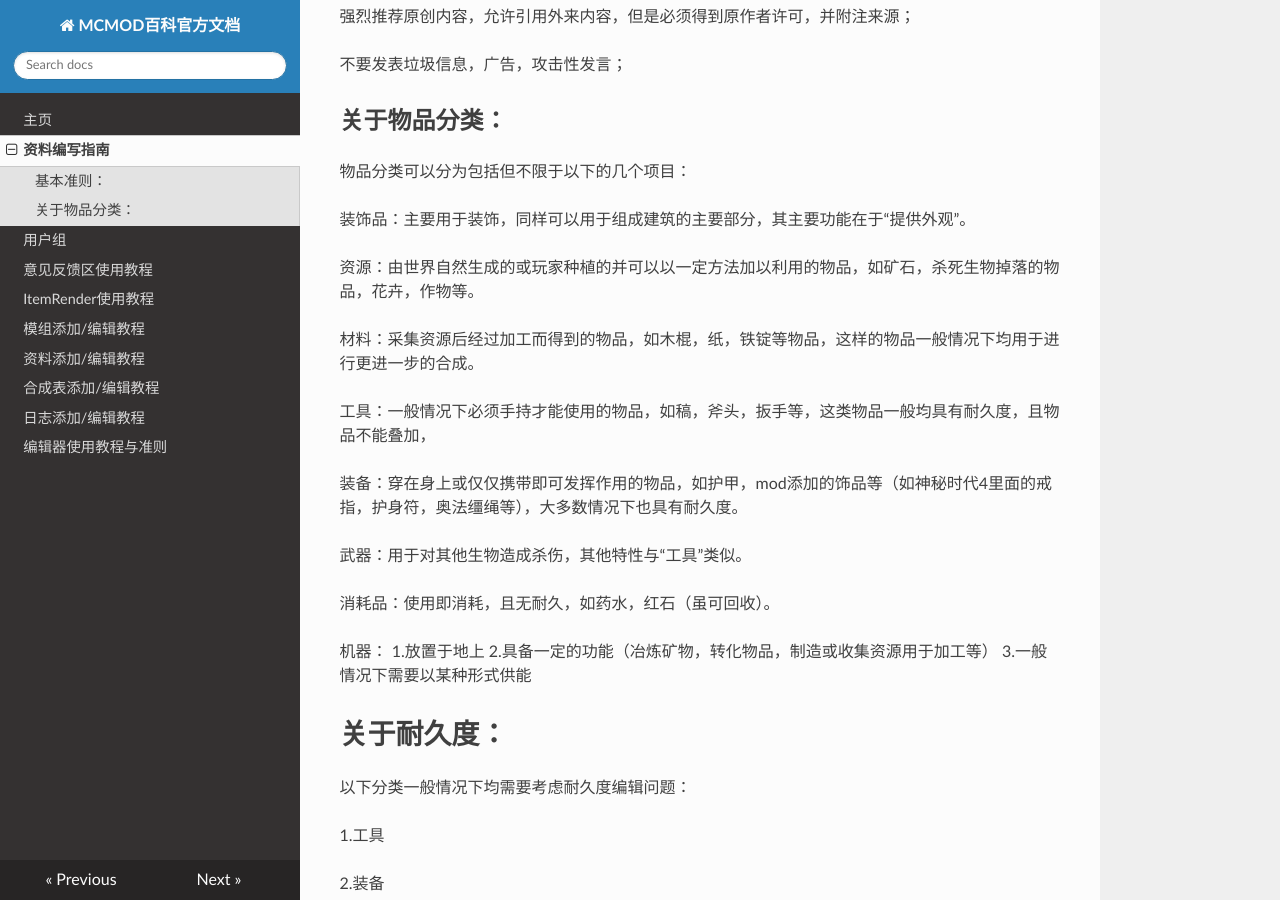
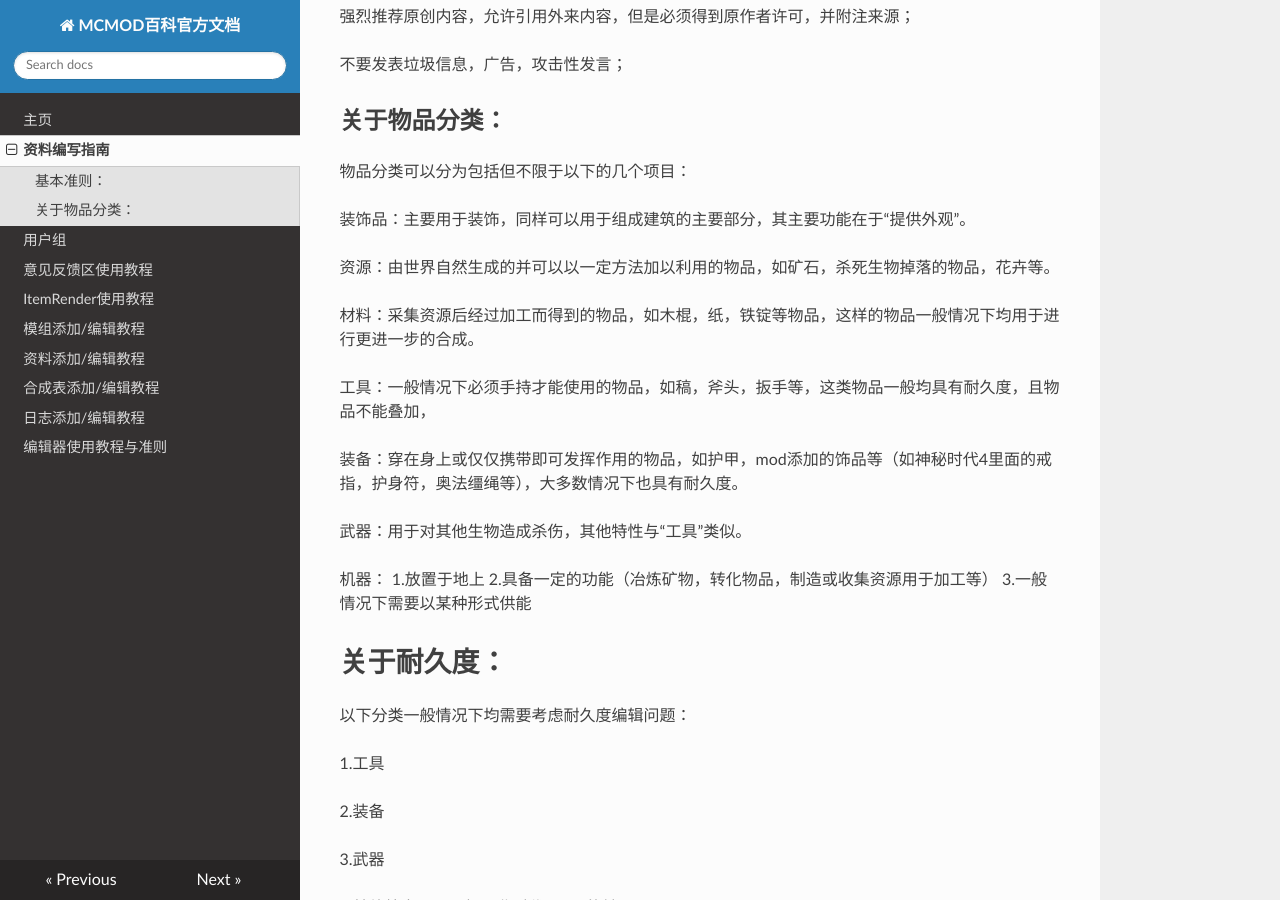
Before and after one commit to Ahrwing/mcmod, an MkDocs documentation site: the page built from docs/styleguide.md, in a window 1280 px wide and 900 px high, scrolled down 486 px. Built offline with MkDocs 1.6.1, drawn with Linux system fonts in a browser that asks for light colours; nearby versions of some CDN libraries; old or Windows-style settings are respelled for this version of MkDocs.

Commit message:
Revert "添加新内容"

```diff
--- a/docs/styleguide.md
+++ b/docs/styleguide.md
@@ -23,7 +23,7 @@
 
 装饰品：主要用于装饰，同样可以用于组成建筑的主要部分，其主要功能在于“提供外观”。
 
-资源：由世界自然生成的或玩家种植的并可以以一定方法加以利用的物品，如矿石，杀死生物掉落的物品，花卉，作物等。
+资源：由世界自然生成的并可以以一定方法加以利用的物品，如矿石，杀死生物掉落的物品，花卉等。
 
 材料：采集资源后经过加工而得到的物品，如木棍，纸，铁锭等物品，这样的物品一般情况下均用于进行更进一步的合成。
 
@@ -32,8 +32,6 @@
 装备：穿在身上或仅仅携带即可发挥作用的物品，如护甲，mod添加的饰品等（如神秘时代4里面的戒指，护身符，奥法缰绳等），大多数情况下也具有耐久度。
 
 武器：用于对其他生物造成杀伤，其他特性与“工具”类似。
-
-消耗品：使用即消耗，且无耐久，如药水，红石（虽可回收）。
 
 机器：
 1.放置于地上
```
